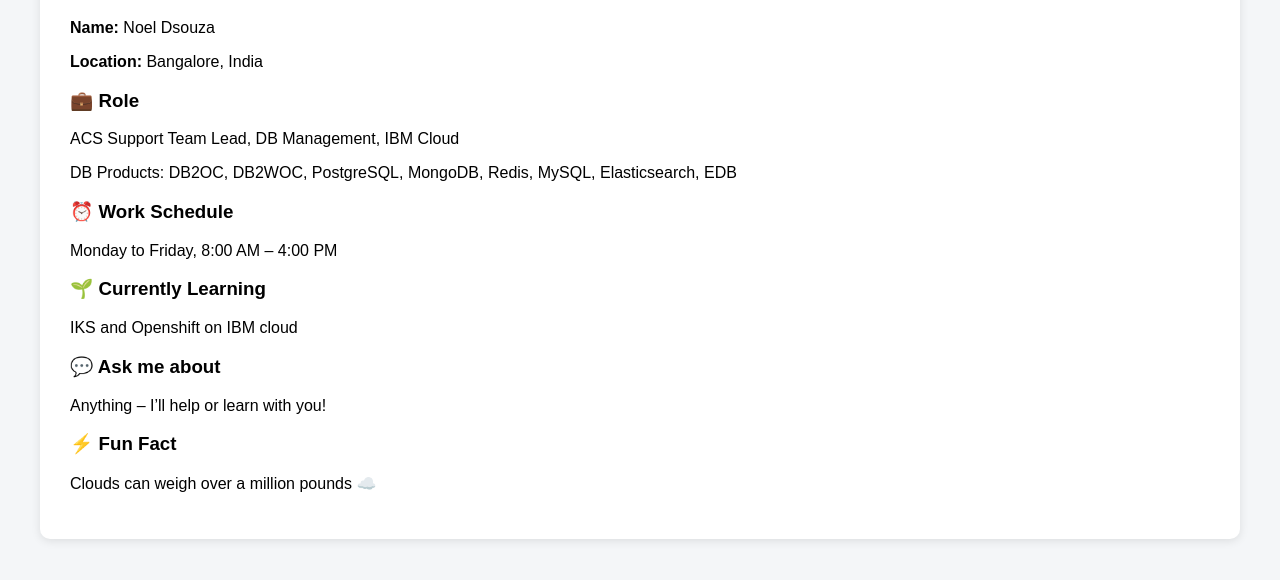
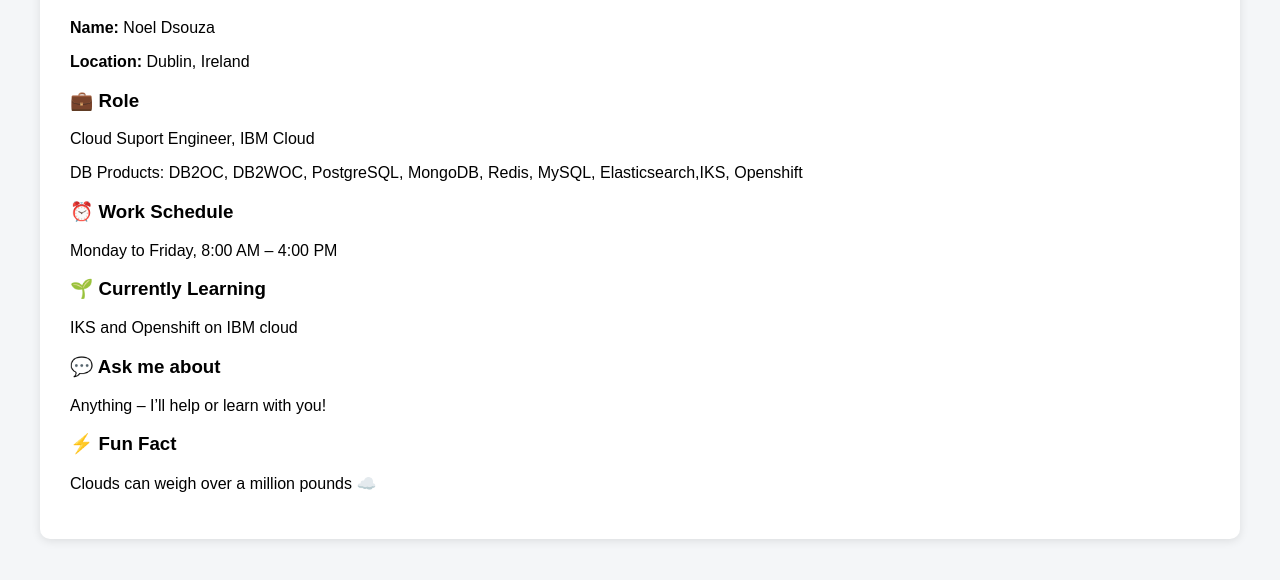
Before and after one commit to noedsouz/noeldsouza.github.io, a plain HTML site: page index.html in a window 1280 px wide. Shown: the part 132-712 px from the top of the page. Drawn offline with Linux system fonts and the light colour scheme.

Commit message:
Update index.html

```diff
--- a/index.html
+++ b/index.html
@@ -26,11 +26,11 @@
   <h1>Hi there 👋</h1>
 
   <p><strong>Name:</strong> Noel Dsouza</p>
-  <p><strong>Location:</strong> Bangalore, India</p>
+  <p><strong>Location:</strong> Dublin, Ireland</p>
 
   <h3>💼 Role</h3>
-  <p>ACS Support Team Lead, DB Management, IBM Cloud</p>
-  <p>DB Products: DB2OC, DB2WOC, PostgreSQL, MongoDB, Redis, MySQL, Elasticsearch, EDB</p>
+  <p>Cloud Suport Engineer, IBM Cloud</p>
+  <p>DB Products: DB2OC, DB2WOC, PostgreSQL, MongoDB, Redis, MySQL, Elasticsearch,IKS, Openshift</p>
 
   <h3>⏰ Work Schedule</h3>
   <p>Monday to Friday, 8:00 AM – 4:00 PM</p>
```
